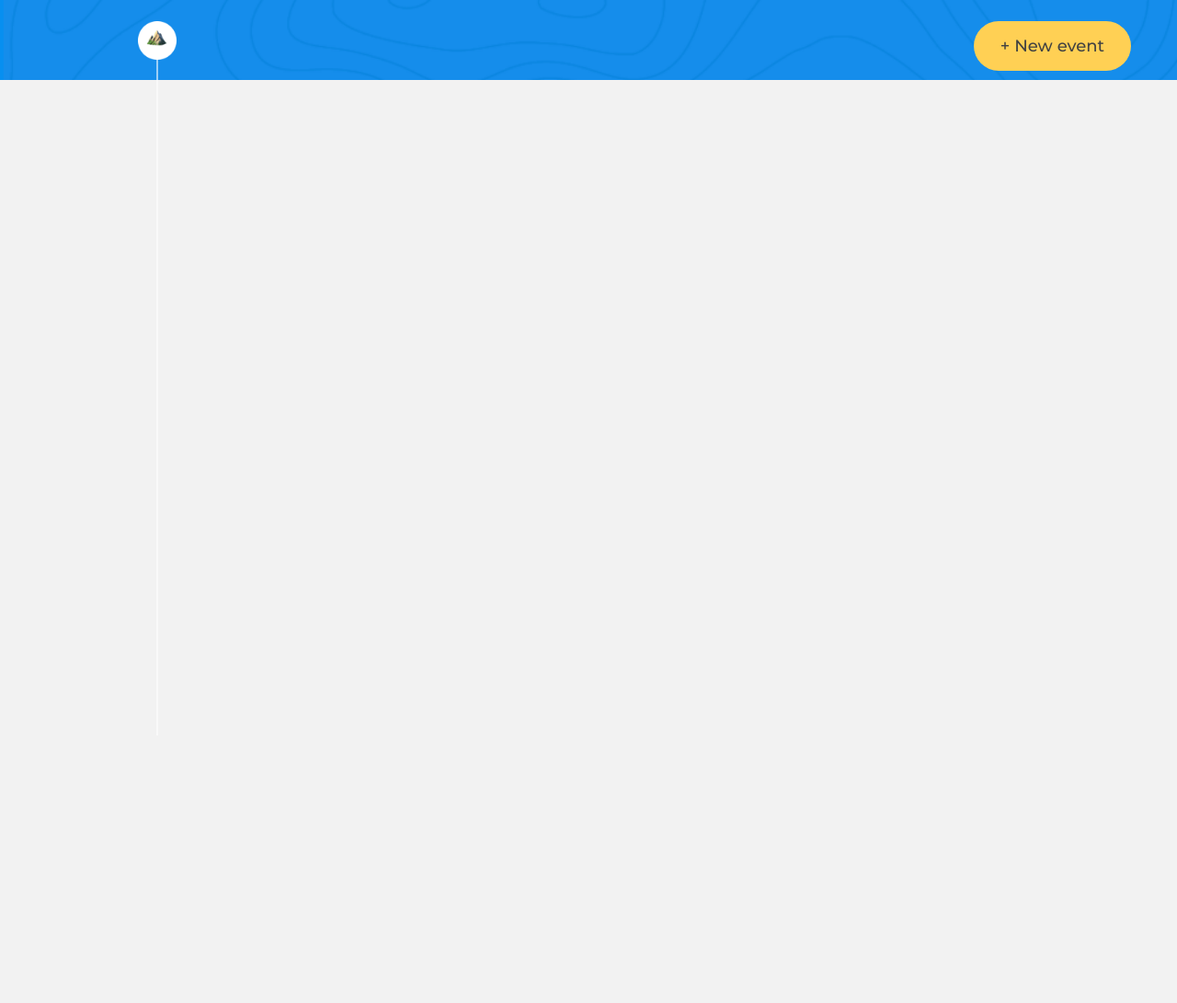
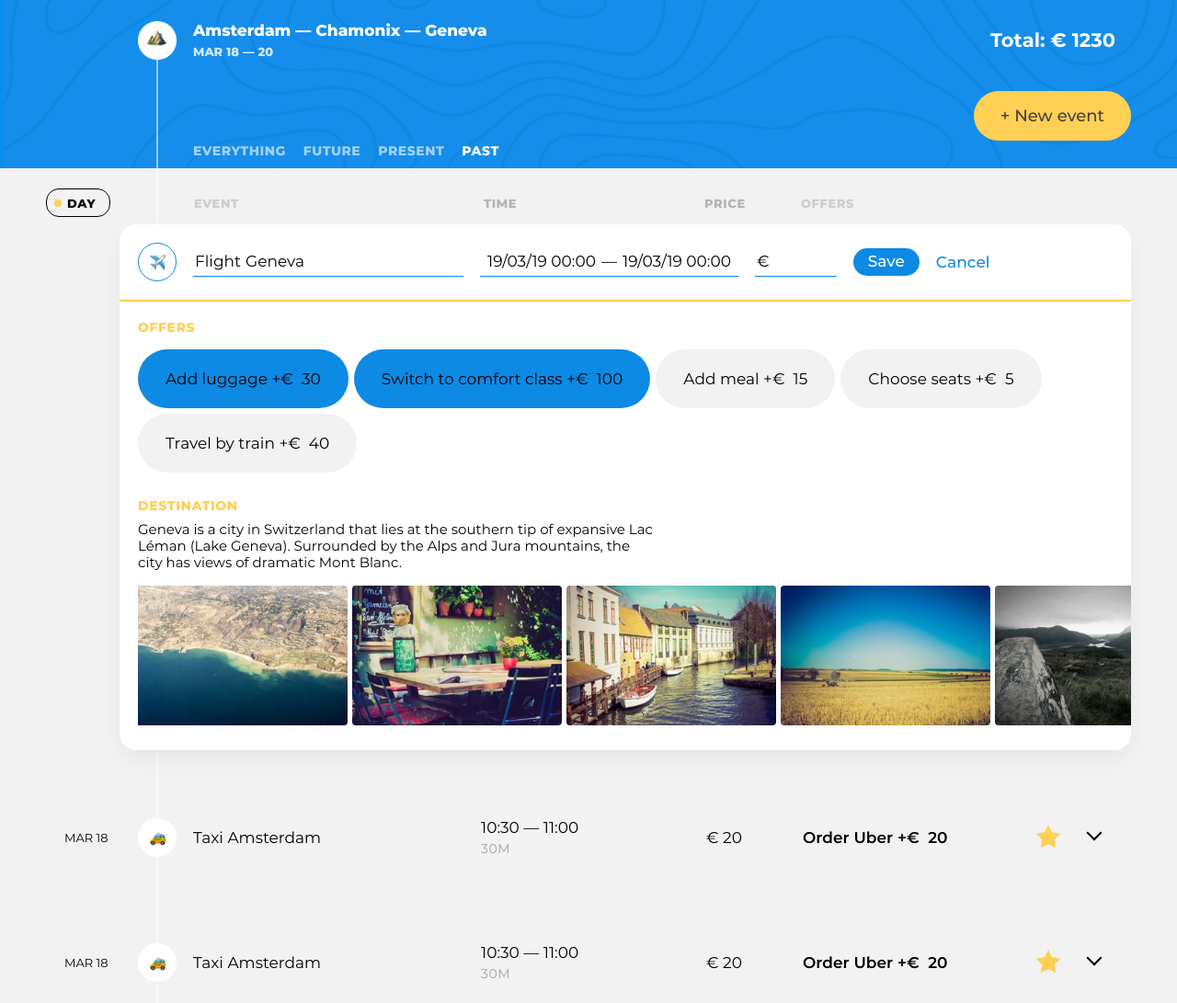
Before and after one commit to htmlacademy-univer-js2/2341039-big-trip-2, a website built with webpack: page public/index.html in a window 1280 px wide. Shown: the top 1091 px of the page at 92% size. Before the commit the page ends 800 px from the top, so only its background shows below. Built offline with nearby package versions, Linux system fonts and the light colour scheme.

Commit message:
1.10. Время разбивать камни

```diff
--- a/public/index.html
+++ b/public/index.html
@@ -42,5 +42,6 @@
           </section>
       </div>
     </main>
+  <script src="./bundle.js"></script>
   </body>
 </html>
--- /dev/null
+++ b/src/render.js
@@ -0,0 +1,34 @@
+const RenderPosition = {
+  BEFOREBEGIN: 'beforebegin',
+  AFTERBEGIN: 'afterbegin',
+  BEFOREEND: 'beforeend',
+  AFTEREND: 'afterend',
+};
+
+function createElement(template) {
+  const newElement = document.createElement('div');
+  newElement.innerHTML = template;
+
+  return newElement.firstElementChild;
+}
+
+const render = (component,  container, place = RenderPosition.BEFOREEND) => {
+    const element = component.getElement();
+
+    switch (place) {
+        case RenderPosition.BEFOREBEGIN:
+            container.before(element);
+            break;
+        case RenderPosition.AFTERBEGIN:
+            container.prepend(element);
+            break;
+        case RenderPosition.BEFOREEND:
+            container.append(element);
+            break;
+        case RenderPosition.AFTEREND:
+            container.after(element);
+            break;
+    }
+}
+
+export {RenderPosition, createElement, render};
--- /dev/null
+++ b/src/view/board-view.js
@@ -0,0 +1,30 @@
+import {createElement} from '../render.js';
+
+const createBoardTemplate = () =>
+    `<section class="trip-main__trip-info  trip-info">
+      <div class="trip-info__main">
+        <h1 class="trip-info__title">Amsterdam &mdash; Chamonix &mdash; Geneva</h1>
+        <p class="trip-info__dates">Mar 18&nbsp;&mdash;&nbsp;20</p>
+      </div>
+      <p class="trip-info__cost">
+        Total: &euro;&nbsp;<span class="trip-info__cost-value">1230</span>
+      </p>
+    </section>`
+
+export default class BoardView {
+  getTemplate() {
+    return createBoardTemplate();
+  }
+
+  getElement() {
+    if (!this.element) {
+      this.element = createElement(this.getTemplate());
+    }
+
+    return this.element;
+  }
+
+  removeElement() {
+    this.element = null;
+  }
+}
--- /dev/null
+++ b/src/view/event-edit-item-view.js
@@ -0,0 +1,162 @@
+import {createElement} from '../render.js';
+
+const createEventEditTemplate = () =>
+    `<li class="trip-events__item">
+    <form class="event event--edit" action="#" method="post">
+      <header class="event__header">
+        <div class="event__type-wrapper">
+          <label class="event__type  event__type-btn" for="event-type-toggle-1">
+            <span class="visually-hidden">Choose event type</span>
+            <img class="event__type-icon" width="17" height="17" src="img/icons/flight.png" alt="Event type icon">
+          </label>
+          <input class="event__type-toggle  visually-hidden" id="event-type-toggle-1" type="checkbox">
+          <div class="event__type-list">
+            <fieldset class="event__type-group">
+              <legend class="visually-hidden">Event type</legend>
+              <div class="event__type-item">
+                <input id="event-type-taxi-1" class="event__type-input  visually-hidden" type="radio" name="event-type" value="taxi">
+                <label class="event__type-label  event__type-label--taxi" for="event-type-taxi-1">Taxi</label>
+              </div>
+              <div class="event__type-item">
+                <input id="event-type-bus-1" class="event__type-input  visually-hidden" type="radio" name="event-type" value="bus">
+                <label class="event__type-label  event__type-label--bus" for="event-type-bus-1">Bus</label>
+              </div>
+              <div class="event__type-item">
+                <input id="event-type-train-1" class="event__type-input  visually-hidden" type="radio" name="event-type" value="train">
+                <label class="event__type-label  event__type-label--train" for="event-type-train-1">Train</label>
+              </div>
+              <div class="event__type-item">
+                <input id="event-type-ship-1" class="event__type-input  visually-hidden" type="radio" name="event-type" value="ship">
+                <label class="event__type-label  event__type-label--ship" for="event-type-ship-1">Ship</label>
+              </div>
+              <div class="event__type-item">
+                <input id="event-type-drive-1" class="event__type-input  visually-hidden" type="radio" name="event-type" value="drive">
+                <label class="event__type-label  event__type-label--drive" for="event-type-drive-1">Drive</label>
+              </div>
+              <div class="event__type-item">
+                <input id="event-type-flight-1" class="event__type-input  visually-hidden" type="radio" name="event-type" value="flight" checked>
+                <label class="event__type-label  event__type-label--flight" for="event-type-flight-1">Flight</label>
+              </div>
+              <div class="event__type-item">
+                <input id="event-type-check-in-1" class="event__type-input  visually-hidden" type="radio" name="event-type" value="check-in">
+                <label class="event__type-label  event__type-label--check-in" for="event-type-check-in-1">Check-in</label>
+              </div>
+              <div class="event__type-item">
+                <input id="event-type-sightseeing-1" class="event__type-input  visually-hidden" type="radio" name="event-type" value="sightseeing">
+                <label class="event__type-label  event__type-label--sightseeing" for="event-type-sightseeing-1">Sightseeing</label>
+              </div>
+              <div class="event__type-item">
+                <input id="event-type-restaurant-1" class="event__type-input  visually-hidden" type="radio" name="event-type" value="restaurant">
+                <label class="event__type-label  event__type-label--restaurant" for="event-type-restaurant-1">Restaurant</label>
+              </div>
+            </fieldset>
+          </div>
+        </div>
+        <div class="event__field-group  event__field-group--destination">
+          <label class="event__label  event__type-output" for="event-destination-1">
+            Flight
+          </label>
+          <input class="event__input  event__input--destination" id="event-destination-1" type="text" name="event-destination" value="Geneva" list="destination-list-1">
+          <datalist id="destination-list-1">
+            <option value="Amsterdam"></option>
+            <option value="Geneva"></option>
+            <option value="Chamonix"></option>
+          </datalist>
+        </div>
+        <div class="event__field-group  event__field-group--time">
+          <label class="visually-hidden" for="event-start-time-1">From</label>
+          <input class="event__input  event__input--time" id="event-start-time-1" type="text" name="event-start-time" value="19/03/19 00:00">
+          &mdash;
+          <label class="visually-hidden" for="event-end-time-1">To</label>
+          <input class="event__input  event__input--time" id="event-end-time-1" type="text" name="event-end-time" value="19/03/19 00:00">
+        </div>
+        <div class="event__field-group  event__field-group--price">
+          <label class="event__label" for="event-price-1">
+            <span class="visually-hidden">Price</span>
+            &euro;
+          </label>
+          <input class="event__input  event__input--price" id="event-price-1" type="text" name="event-price" value="">
+        </div>
+        <button class="event__save-btn  btn  btn--blue" type="submit">Save</button>
+        <button class="event__reset-btn" type="reset">Cancel</button>
+      </header>
+      <section class="event__details">
+        <section class="event__section  event__section--offers">
+          <h3 class="event__section-title  event__section-title--offers">Offers</h3>
+          <div class="event__available-offers">
+            <div class="event__offer-selector">
+              <input class="event__offer-checkbox  visually-hidden" id="event-offer-luggage-1" type="checkbox" name="event-offer-luggage" checked>
+              <label class="event__offer-label" for="event-offer-luggage-1">
+                <span class="event__offer-title">Add luggage</span>
+                &plus;&euro;&nbsp;
+                <span class="event__offer-price">30</span>
+              </label>
+            </div>
+            <div class="event__offer-selector">
+              <input class="event__offer-checkbox  visually-hidden" id="event-offer-comfort-1" type="checkbox" name="event-offer-comfort" checked>
+              <label class="event__offer-label" for="event-offer-comfort-1">
+                <span class="event__offer-title">Switch to comfort class</span>
+                &plus;&euro;&nbsp;
+                <span class="event__offer-price">100</span>
+              </label>
+            </div>
+            <div class="event__offer-selector">
+              <input class="event__offer-checkbox  visually-hidden" id="event-offer-meal-1" type="checkbox" name="event-offer-meal">
+              <label class="event__offer-label" for="event-offer-meal-1">
+                <span class="event__offer-title">Add meal</span>
+                &plus;&euro;&nbsp;
+                <span class="event__offer-price">15</span>
+              </label>
+            </div>
+            <div class="event__offer-selector">
+              <input class="event__offer-checkbox  visually-hidden" id="event-offer-seats-1" type="checkbox" name="event-offer-seats">
+              <label class="event__offer-label" for="event-offer-seats-1">
+                <span class="event__offer-title">Choose seats</span>
+                &plus;&euro;&nbsp;
+                <span class="event__offer-price">5</span>
+              </label>
+            </div>
+            <div class="event__offer-selector">
+              <input class="event__offer-checkbox  visually-hidden" id="event-offer-train-1" type="checkbox" name="event-offer-train">
+              <label class="event__offer-label" for="event-offer-train-1">
+                <span class="event__offer-title">Travel by train</span>
+                &plus;&euro;&nbsp;
+                <span class="event__offer-price">40</span>
+              </label>
+            </div>
+          </div>
+        </section>
+        <section class="event__section  event__section--destination">
+          <h3 class="event__section-title  event__section-title--destination">Destination</h3>
+          <p class="event__destination-description">Geneva is a city in Switzerland that lies at the southern tip of expansive Lac Léman (Lake Geneva). Surrounded by the Alps and Jura mountains, the city has views of dramatic Mont Blanc.</p>
+          <div class="event__photos-container">
+            <div class="event__photos-tape">
+              <img class="event__photo" src="img/photos/1.jpg" alt="Event photo">
+              <img class="event__photo" src="img/photos/2.jpg" alt="Event photo">
+              <img class="event__photo" src="img/photos/3.jpg" alt="Event photo">
+              <img class="event__photo" src="img/photos/4.jpg" alt="Event photo">
+              <img class="event__photo" src="img/photos/5.jpg" alt="Event photo">
+            </div>
+          </div>
+        </section>
+      </section>
+    </form>
+  </li>`;
+
+export default class EventEditList {
+  getTemplate() {
+    return createEventEditTemplate();
+  }
+
+  getElement() {
+    if (!this.element) {
+      this.element = createElement(this.getTemplate());
+    }
+
+    return this.element;
+  }
+
+  removeElement() {
+    this.element = null;
+  }
+}
--- /dev/null
+++ b/src/view/event-item-view.js
@@ -0,0 +1,58 @@
+import {createElement} from '../render.js';
+
+const createEventItemTemplate = () =>
+    `<li class="trip-events__item">
+      <div class="event">
+        <time class="event__date" datetime="2019-03-18">MAR 18</time>
+        <div class="event__type">
+          <img class="event__type-icon" width="42" height="42" src="img/icons/taxi.png" alt="Event type icon">
+        </div>
+        <h3 class="event__title">Taxi Amsterdam</h3>
+        <div class="event__schedule">
+          <p class="event__time">
+            <time class="event__start-time" datetime="2019-03-18T10:30">10:30</time>
+            &mdash;
+            <time class="event__end-time" datetime="2019-03-18T11:00">11:00</time>
+          </p>
+          <p class="event__duration">30M</p>
+        </div>
+        <p class="event__price">
+          &euro;&nbsp;<span class="event__price-value">20</span>
+        </p>
+        <h4 class="visually-hidden">Offers:</h4>
+        <ul class="event__selected-offers">
+          <li class="event__offer">
+            <span class="event__offer-title">Order Uber</span>
+            &plus;&euro;&nbsp;
+            <span class="event__offer-price">20</span>
+          </li>
+        </ul>
+        <button class="event__favorite-btn event__favorite-btn--active" type="button">
+          <span class="visually-hidden">Add to favorite</span>
+          <svg class="event__favorite-icon" width="28" height="28" viewBox="0 0 28 28">
+            <path d="M14 21l-8.22899 4.3262 1.57159-9.1631L.685209 9.67376 9.8855 8.33688 14 0l4.1145 8.33688 9.2003 1.33688-6.6574 6.48934 1.5716 9.1631L14 21z"/>
+          </svg>
+        </button>
+        <button class="event__rollup-btn" type="button">
+          <span class="visually-hidden">Open event</span>
+        </button>
+      </div>
+    </li>`;
+
+export default class EventItemView {
+  getTemplate() {
+    return createEventItemTemplate();
+  }
+
+  getElement() {
+    if (!this.element) {
+      this.element = createElement(this.getTemplate());
+    }
+
+    return this.element;
+  }
+
+  removeElement() {
+    this.element = null;
+  }
+}
--- /dev/null
+++ b/src/view/events-list-view.js
@@ -0,0 +1,23 @@
+import {createElement} from '../render.js';
+
+const createEventsListTemplate = () =>
+    `<ul class="trip-events__list">
+    </ul>`;
+
+export default class EventsListView {
+  getTemplate() {
+    return createEventsListTemplate();
+  }
+
+  getElement() {
+    if (!this.element) {
+      this.element = createElement(this.getTemplate());
+    }
+
+    return this.element;
+  }
+
+  removeElement() {
+    this.element = null;
+  }
+}
--- /dev/null
+++ b/src/view/filters-view.js
@@ -0,0 +1,39 @@
+import { createElement } from "../render.js";
+
+const CreateFirtersTemplate = () => `<form class="trip-filters" action="#" method="get">
+    <div class="trip-filters__filter">
+        <input id="filter-everything" class="trip-filters__filter-input  visually-hidden" type="radio" name="trip-filter" value="everything">
+        <label class="trip-filters__filter-label" for="filter-everything">Everything</label>
+    </div>
+    <div class="trip-filters__filter">
+        <input id="filter-future" class="trip-filters__filter-input  visually-hidden" type="radio" name="trip-filter" value="future">
+        <label class="trip-filters__filter-label" for="filter-future">Future</label>
+    </div>
+    <div class="trip-filters__filter">
+        <input id="filter-present" class="trip-filters__filter-input  visually-hidden" type="radio" name="trip-filter" value="present">
+        <label class="trip-filters__filter-label" for="filter-present">Present</label>
+    </div>
+    <div class="trip-filters__filter">
+        <input id="filter-past" class="trip-filters__filter-input  visually-hidden" type="radio" name="trip-filter" value="past" checked>
+        <label class="trip-filters__filter-label" for="filter-past">Past</label>
+    </div>
+    <button class="visually-hidden" type="submit">Accept filter</button>
+    </form>`;
+
+export default class FiltersView {
+    getTemplate() {
+        return CreateFirtersTemplate();
+    }
+
+    getElement() {
+        if (!this.element) {
+            this.element = createElement(this.getTemplate());
+        }
+
+        return this.element;
+    }
+
+    removeElement() {
+        this.element = null;
+    }
+}
--- /dev/null
+++ b/src/view/sort-view.js
@@ -0,0 +1,46 @@
+import { createElement } from "../render.js";
+
+const CreateSortTemplate = () => `<form class="trip-events__trip-sort  trip-sort" action="#" method="get">
+    <div class="trip-sort__item  trip-sort__item--day">
+        <input id="sort-day" class="trip-sort__input  visually-hidden" type="radio" name="trip-sort" value="sort-day" checked>
+        <label class="trip-sort__btn" for="sort-day">Day</label>
+    </div>
+
+    <div class="trip-sort__item  trip-sort__item--event">
+        <input id="sort-event" class="trip-sort__input  visually-hidden" type="radio" name="trip-sort" value="sort-event" disabled>
+        <label class="trip-sort__btn" for="sort-event">Event</label>
+    </div>
+
+    <div class="trip-sort__item  trip-sort__item--time">
+        <input id="sort-time" class="trip-sort__input  visually-hidden" type="radio" name="trip-sort" value="sort-time">
+        <label class="trip-sort__btn" for="sort-time">Time</label>
+    </div>
+
+    <div class="trip-sort__item  trip-sort__item--price">
+        <input id="sort-price" class="trip-sort__input  visually-hidden" type="radio" name="trip-sort" value="sort-price">
+        <label class="trip-sort__btn" for="sort-price">Price</label>
+    </div>
+
+    <div class="trip-sort__item  trip-sort__item--offer">
+        <input id="sort-offer" class="trip-sort__input  visually-hidden" type="radio" name="trip-sort" value="sort-offer" disabled>
+        <label class="trip-sort__btn" for="sort-offer">Offers</label>
+    </div>
+    </form>`;
+
+export default class SortView {
+    getTemplate() {
+        return CreateSortTemplate();
+    }
+
+    getElement() {
+        if (!this.element) {
+            this.element = createElement(this.getTemplate());
+        }
+
+        return this.element;
+    }
+
+    removeElement() {
+        this.element = null;
+    }
+}
```
Also changed, not shown: src/main.js (+7 -0 lines), src/presenter/board-presenter.js (added, +34 -0 lines), src/view/empty-list-view.js (added, +36 -0 lines).
